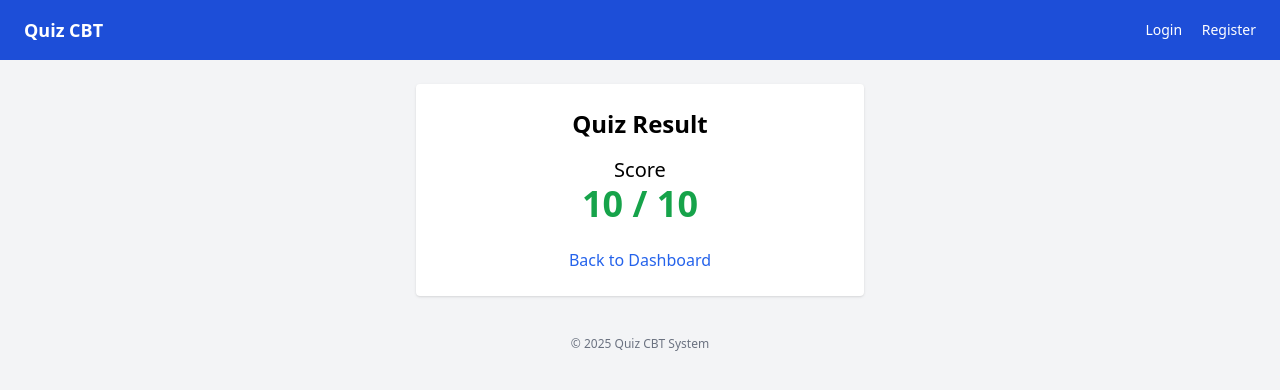
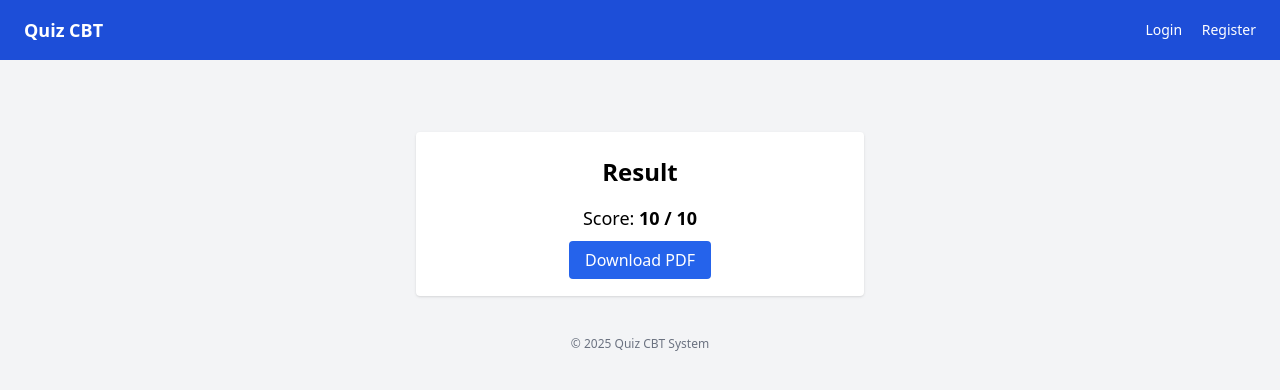
Before and after one commit to Tobi395/quiz-cbt-app, a Flask app: template templates/result.html in a window 1280 px wide. Shown: the top 390 px of the page. Run offline with Flask 3, Linux system fonts and the light colour scheme; the template is opened without the code that fills it: most values are stand-ins (such as "Sample title", 1, 10 or a date in 2020); some libraries are stand-ins or nearby versions.

Commit message:
Update quiz result template for improved layout

```diff
--- a/templates/result.html
+++ b/templates/result.html
@@ -1,9 +1,14 @@
 {% extends 'base.html' %}
 {% block content %}
-<div class="bg-white p-6 rounded shadow max-w-md mx-auto text-center">
-  <h2 class="text-2xl font-bold mb-4">Quiz Result</h2>
-  <p class="text-xl">Score</p>
-  <p class="text-4xl font-bold text-green-600">{{ score }} / {{ total }}</p>
-  <a href="/student" class="block mt-6 text-blue-600">Back to Dashboard</a>
+
+<div class="max-w-md mx-auto bg-white p-6 rounded shadow text-center mt-12">
+  <h2 class="text-2xl font-bold mb-4">Result</h2>
+  <p class="text-lg mb-4">Score: <b>{{ score }} / {{ total }}</b></p>
+
+  <a href="/result-pdf/{{ result_id }}"
+     class="bg-blue-600 text-white px-4 py-2 rounded">
+     Download PDF
+  </a>
 </div>
+
 {% endblock %}
```
